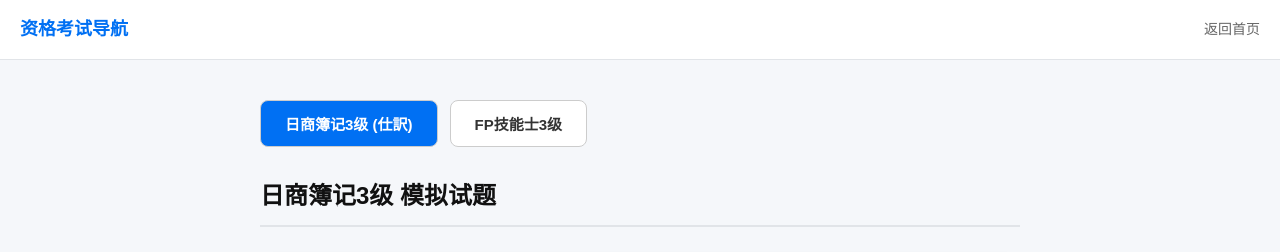
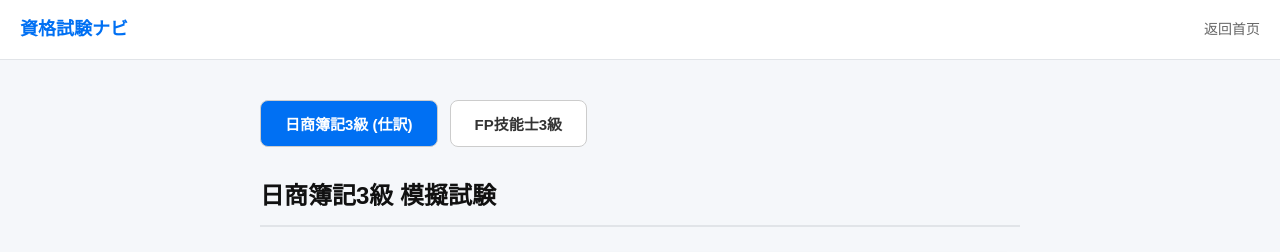
Before and after one commit to zrqZRQ77/japanese-web, a Next.js app in the folder goukaku-navi/: page /exams in a window 1280 px wide. Shown: the top 252 px of the page. Built offline with nearby package versions, Linux system fonts and the light colour scheme.

Commit message:
Update page.js

```diff
--- a/goukaku-navi/app/exams/page.js
+++ b/goukaku-navi/app/exams/page.js
@@ -3,7 +3,6 @@
 import React, { useState } from 'react';
 import Link from 'next/link';
 
-// 严格对应你第3张截图的真实路径：goukaku-navi/data/boki3.json
 import bokiData from '../../data/boki3.json';
 import fpData from '../../data/fp3.json';
 
@@ -22,31 +21,33 @@ export default function ExamsPage() {
 
   return (
     <div style={{ display: 'flex', flexDirection: 'column', minHeight: '100vh', backgroundColor: '#f5f7fa', fontFamily: 'sans-serif' }}>
-      {/* 自带简易导航栏，不依赖外部组件，确保绝不报错 */}
+
+      {/* 纯内置导航栏 */}
       <div style={{ background: '#fff', padding: '15px 20px', borderBottom: '1px solid #e1e4e8', display: 'flex', justifyContent: 'space-between', alignItems: 'center' }}>
-        <span style={{ fontWeight: 'bold', fontSize: '18px', color: '#0070f3' }}>资格考试导航</span>
+        <span style={{ fontWeight: 'bold', fontSize: '18px', color: '#0070f3' }}>資格試験ナビ</span>
         <Link href="/" style={{ color: '#666', textDecoration: 'none', fontSize: '14px' }}>返回首页</Link>
       </div>
 
       <main style={{ flex: 1, maxWidth: '800px', width: '100%', margin: '0 auto', padding: '40px 20px' }}>
+
         {/* 切换按钮 */}
         <div style={{ display: 'flex', gap: '12px', marginBottom: '30px' }}>
           <button
             onClick={() => { setCurrentExam('boki'); setSelectedAnswers({}); setShowExplanations({}); }}
             style={{ padding: '12px 24px', fontSize: '15px', fontWeight: 'bold', cursor: 'pointer', backgroundColor: currentExam === 'boki' ? '#0070f3' : '#fff', color: currentExam === 'boki' ? '#fff' : '#333', border: '1px solid #ccc', borderRadius: '8px' }}
           >
-            日商簿记3级 (仕訳)
+            日商簿記3級 (仕訳)
           </button>
           <button
             onClick={() => { setCurrentExam('fp'); setSelectedAnswers({}); setShowExplanations({}); }}
             style={{ padding: '12px 24px', fontSize: '15px', fontWeight: 'bold', cursor: 'pointer', backgroundColor: currentExam === 'fp' ? '#0070f3' : '#fff', color: currentExam === 'fp' ? '#fff' : '#333', border: '1px solid #ccc', borderRadius: '8px' }}
           >
-            FP技能士3级
+            FP技能士3級
           </button>
         </div>
 
         <h1 style={{ fontSize: '24px', color: '#111', marginBottom: '25px', paddingBottom: '10px', borderBottom: '2px solid #e1e4e8' }}>
-          {currentExam === 'boki' ? '日商簿记3级 模拟试题' : 'FP技能士3级 模拟试题'}
+          {currentExam === 'boki' ? '日商簿記3級 模擬試験' : 'FP技能士3級 模擬試験'}
         </h1>
 
         {/* 题目列表 */}
@@ -99,11 +100,11 @@ export default function ExamsPage() {
                 })}
               </div>
 
-              {/* 白话解析 */}
+              {/* 解析 */}
               {showExplanations[index] && (
                 <div style={{ marginTop: '20px', padding: '15px 20px', background: '#f8f9fa', borderLeft: '4px solid #0070f3', borderRadius: '0 8px 8px 0' }}>
                   <div style={{ fontWeight: 'bold', fontSize: '15px', color: isCorrect ? '#34a853' : '#ea4335', marginBottom: '8px' }}>
-                    {isCorrect ? '⭕ 正解！' : `❌ 不正解（正解是 ${q.correct_answer}）`}
+                    {isCorrect ? '⭕ 正解！' : `❌ 不正解（正解は ${q.correct_answer}）`}
                   </div>
                   <p style={{ fontSize: '14px', color: '#444', lineHeight: '1.6', margin: 0 }}>{q.explanation}</p>
                 </div>
@@ -114,7 +115,7 @@ export default function ExamsPage() {
       </main>
 
       <div style={{ textAlign: 'center', padding: '20px', color: '#999', fontSize: '12px', borderTop: '1px solid #e1e4e8', background: '#fff' }}>
-        © 2026 资格考试导航. All Rights Reserved.
+        © 2026 資格試験ナビ. All Rights Reserved.
       </div>
     </div>
   );
```
